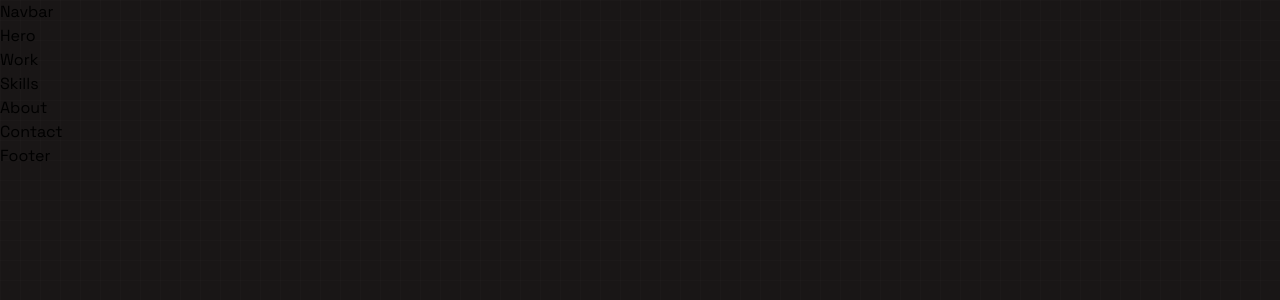
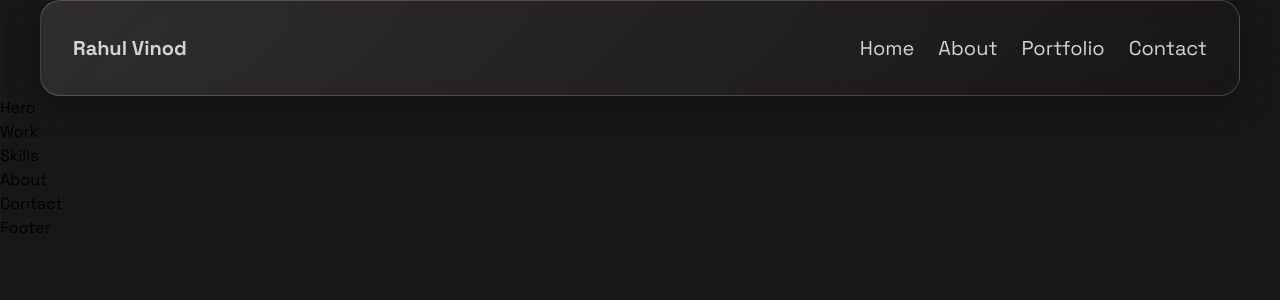
Before and after one commit to raahulvinod/portfolio, a React (Vite) app: page / in a window 1280 px wide. Shown: the top 300 px of the page. Built offline with nearby package versions, Linux system fonts and the light colour scheme.

Commit message:
feat: add responsive navbar

```diff
--- a/src/components/Navbar.jsx
+++ b/src/components/Navbar.jsx
@@ -1,5 +1,109 @@
+import { useState } from 'react';
+import { AiOutlineClose, AiOutlineMenu } from 'react-icons/ai';
+import { Link } from 'react-scroll';
+
 const Navbar = () => {
-  return <div>Navbar</div>;
+  const [nav, setNav] = useState(false);
+
+  const handleNav = () => {
+    setNav((prev) => !prev);
+  };
+
+  return (
+    <div className="glass text-gray-300 h-[96px] px-8 max-w-[1200px] flex justify-between items-center mx-auto">
+      <h1 className="text-xl font-bold">Rahul Vinod</h1>
+      <ul className="hidden md:flex gap-6 text-xl">
+        <li>
+          <Link to="Home" spy={true} smooth={true} offset={50} duration={500}>
+            Home
+          </Link>
+        </li>
+        <li>
+          <Link to="About" spy={true} smooth={true} offset={50} duration={500}>
+            About
+          </Link>
+        </li>
+        <li>
+          <Link
+            to="Portfolio"
+            spy={true}
+            smooth={true}
+            offset={50}
+            duration={500}
+          >
+            Portfolio
+          </Link>
+        </li>
+        <li>
+          <Link
+            to="Contact"
+            spy={true}
+            smooth={true}
+            offset={50}
+            duration={500}
+          >
+            Contact
+          </Link>
+        </li>
+      </ul>
+
+      <div
+        onClick={handleNav}
+        className="block md:hidden text-gray-300 fixed right-10 top-10 z-50"
+      >
+        {nav ? <AiOutlineClose size={30} /> : <AiOutlineMenu size={30} />}
+      </div>
+
+      <div
+        className={
+          nav
+            ? 'text-gray-300 z-40 fixed left-0 top-0 w-full bg-[#232323] ease-in-out duration-500'
+            : 'fixed left-[-100%]'
+        }
+      >
+        <ul className="p-8 text-4xl ml-20 z-10">
+          <li className="p-2">
+            <Link to="Home" spy={true} smooth={true} offset={50} duration={500}>
+              Home
+            </Link>
+          </li>
+          <li className="p-2">
+            <Link
+              to="About"
+              spy={true}
+              smooth={true}
+              offset={50}
+              duration={500}
+            >
+              About
+            </Link>
+          </li>
+          <li className="p-2">
+            <Link
+              to="Portfolio"
+              spy={true}
+              smooth={true}
+              offset={50}
+              duration={500}
+            >
+              Portfolio
+            </Link>
+          </li>
+          <li className="p-2">
+            <Link
+              to="Contact"
+              spy={true}
+              smooth={true}
+              offset={50}
+              duration={500}
+            >
+              Contact
+            </Link>
+          </li>
+        </ul>
+      </div>
+    </div>
+  );
 };
 
 export default Navbar;
```
